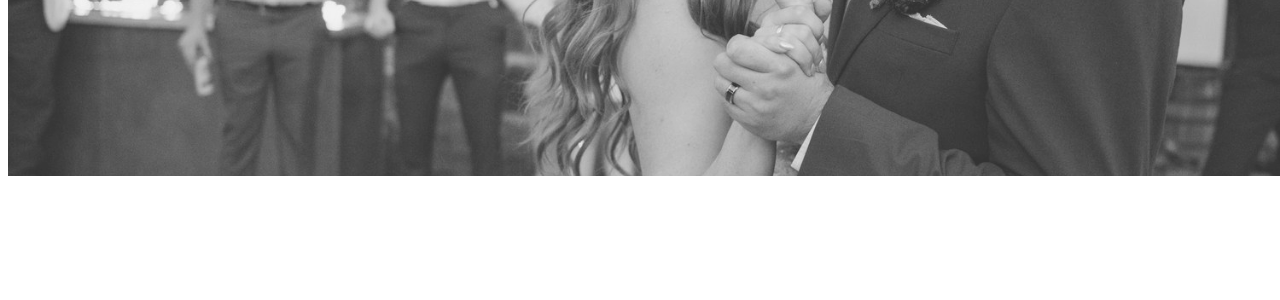
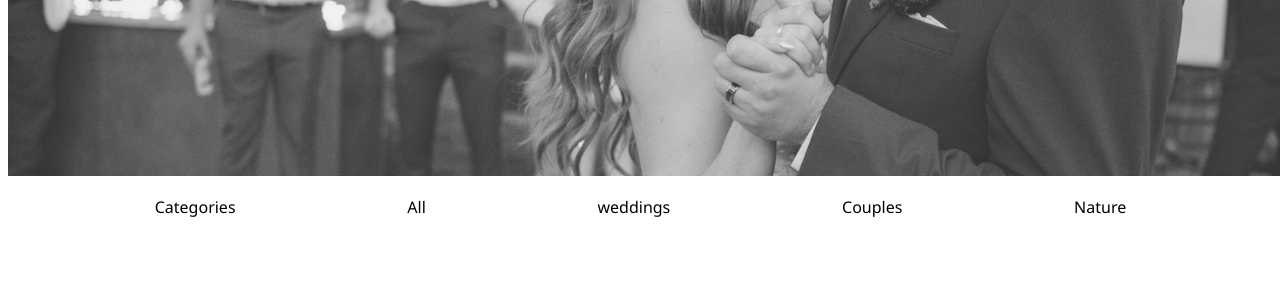
Before and after one commit to drenushashoshi/Photographer-Website, a PHP site: page /Portofolio.html in a window 1280 px wide. Shown: the part 432-732 px from the top of the page. Run offline with PHP 8.4, Linux system fonts and the light colour scheme.

Commit message:
Edited portofolio

```diff
--- a/Portofolio.css
+++ b/Portofolio.css
@@ -1,5 +1,6 @@
 html {
     width: 100%;
+    margin: 0px;
 }
 
 body {
@@ -71,3 +72,29 @@ header img {
     margin-bottom: 20px;
     margin-left: 0px;
 }
+.categories ul {
+    display: flex;
+    justify-content: space-evenly;
+    align-items: flex-end;
+    list-style: none;
+    padding: 0;
+    width: 100%;
+    overflow: hidden;
+}
+.categories ul li {
+    margin-left: 10px;
+    color: black;
+    text-align: center;
+    font-family: 'Segoe UI', Tahoma, Geneva, Verdana, sans-serif;
+    align-items: center;
+}
+.categories ul :first-child{
+    margin-right: 25px;
+    justify-self: flex-start;
+}
+
+.categories ul li a {
+    text-decoration: none;
+    color: black;
+    opacity: 1;
+}
--- a/Portofolio.html
+++ b/Portofolio.html
@@ -23,6 +23,16 @@
         <div class="bgphoto">
             <h2>MY WORK</h2>
         </div>
+
+        <div class="categories">
+            <ul>
+                <li>Categories</li>
+                <li><a href="Portofolio.html">All</a> </li>
+                <li><a href="Portofolio_Wedding.html">weddings</a> </li>
+                <li><a href="Portofolio_Couples.html">Couples</a></li>
+                <li><a href="Portofolio_Nature.html">Nature</a> </li>
+            </ul>
+        </div>
     </main>
 </body>
 </html>
```
